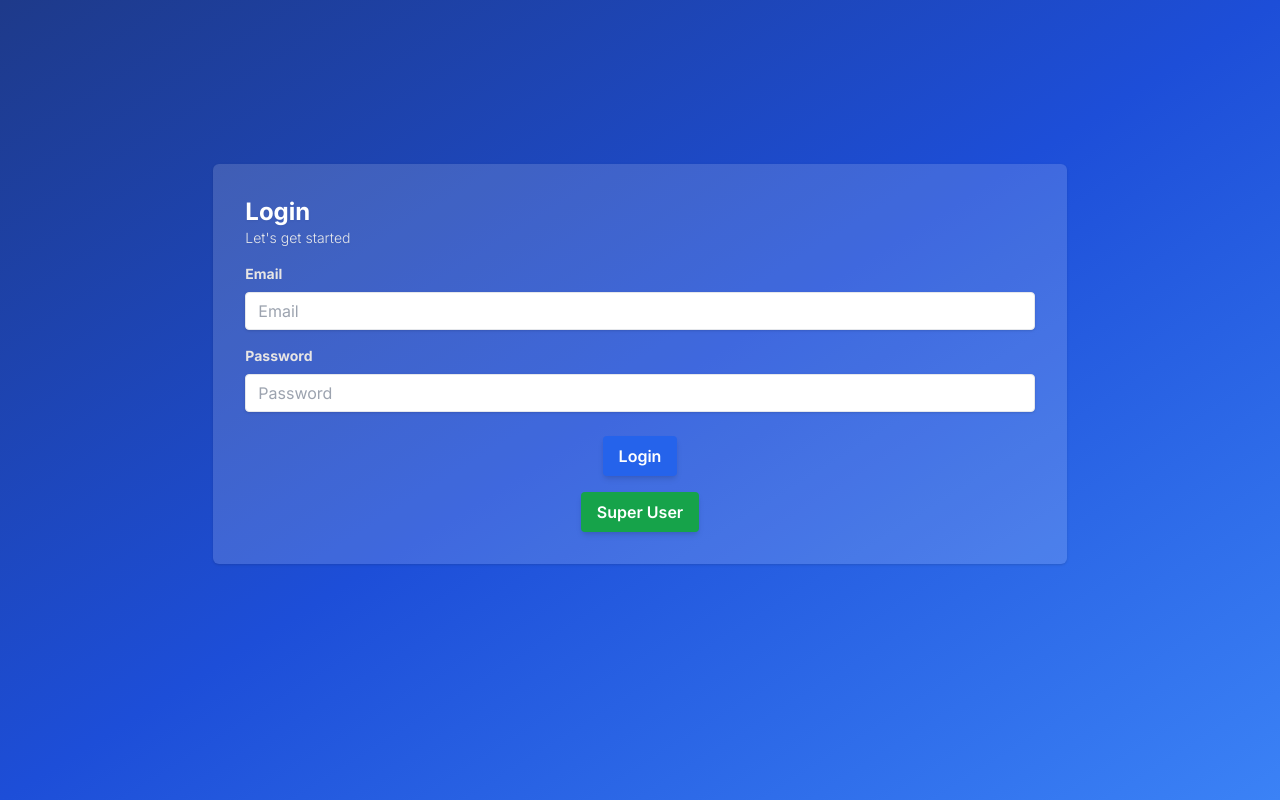
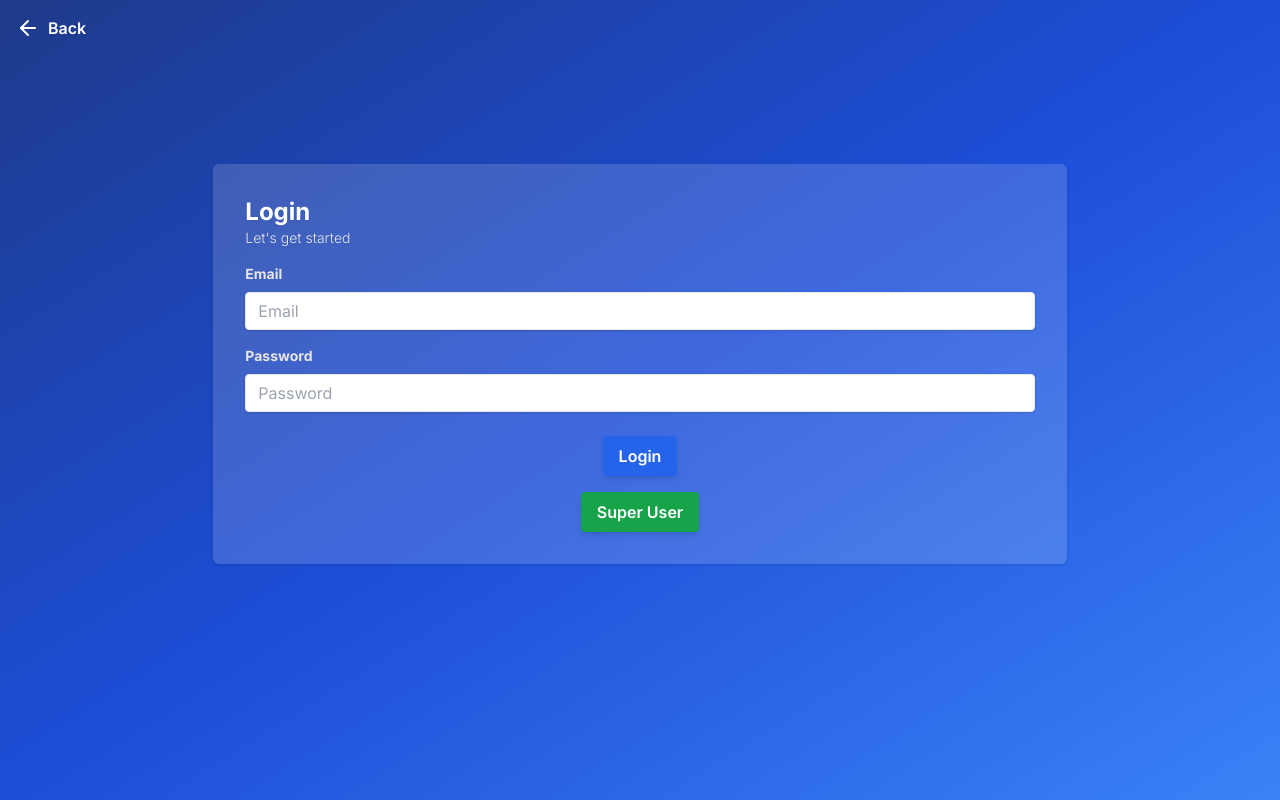
Before and after one commit to Triageage/Traceability-Frontend, a Next.js app: page /login in a window 1280 px wide. Built offline with nearby package versions, Linux system fonts and the light colour scheme; no server answers.

Commit message:
Changed Login Page
Added Back arrow to login page

```diff
--- a/app/login/page.js
+++ b/app/login/page.js
@@ -3,6 +3,7 @@
 import { useEffect, useState } from "react";
 import { useRouter } from "next/navigation";
 import { supabase } from "@/utils/supabaseClient";
+import { ArrowLeft } from "lucide-react"; // Import Lucide React Icon
 
 export default function Login() {
    const router = useRouter();
@@ -48,7 +49,16 @@ export default function Login() {
    };
 
    return (
-      <main className="min-h-screen bg-gradient-to-br from-blue-900 via-blue-700 to-blue-500 text-white">
+      <main className="min-h-screen bg-gradient-to-br from-blue-900 via-blue-700 to-blue-500 text-white relative">
+         {/* Back Arrow Button */}
+         <button
+            onClick={() => router.push("/")} // Navigate to home (page.js)
+            className="absolute top-4 left-4 flex items-center gap-2 text-white hover:text-gray-300 transition-colors"
+         >
+            <ArrowLeft size={24} /> {/* Lucide React Back Arrow Icon */}
+            <span className="font-semibold">Back</span>
+         </button>
+
          <div className="flex flex-col items-center justify-center h-[calc(100vh-73px)]">
             <div className="bg-white bg-opacity-15 p-8 rounded-md shadow w-8/12">
                <h1 className="text-2xl font-bold drop-shadow-sm">Login</h1>
```
